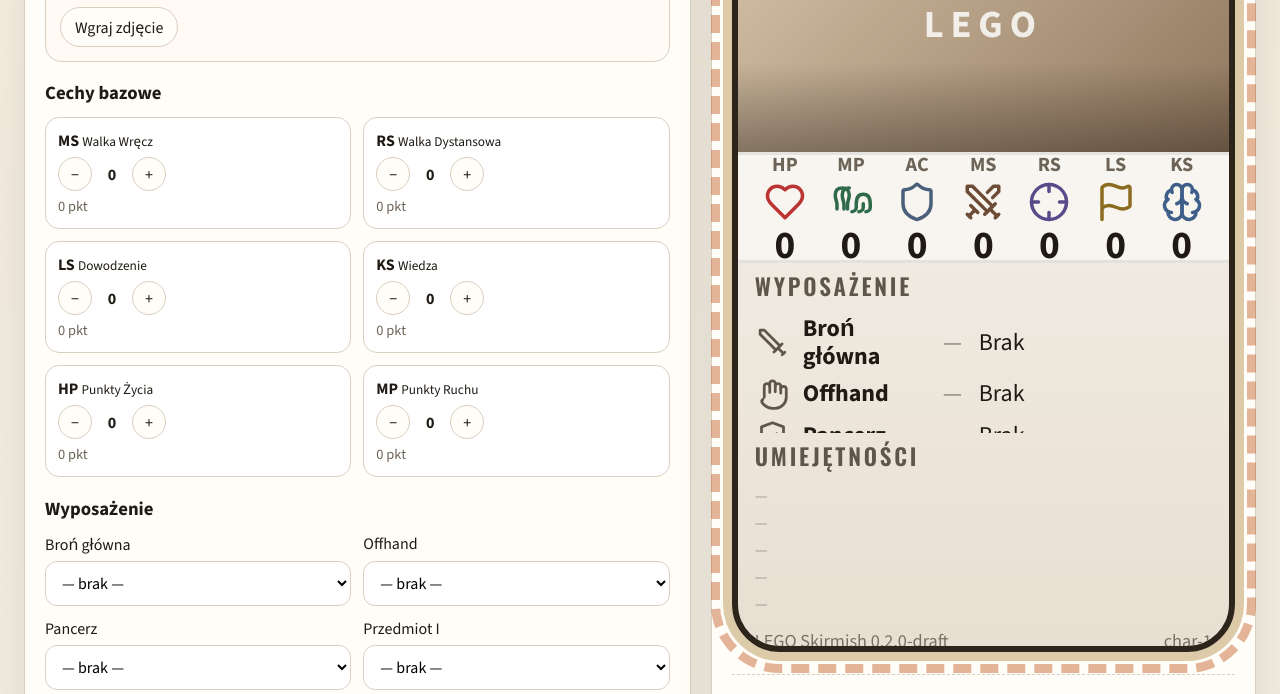
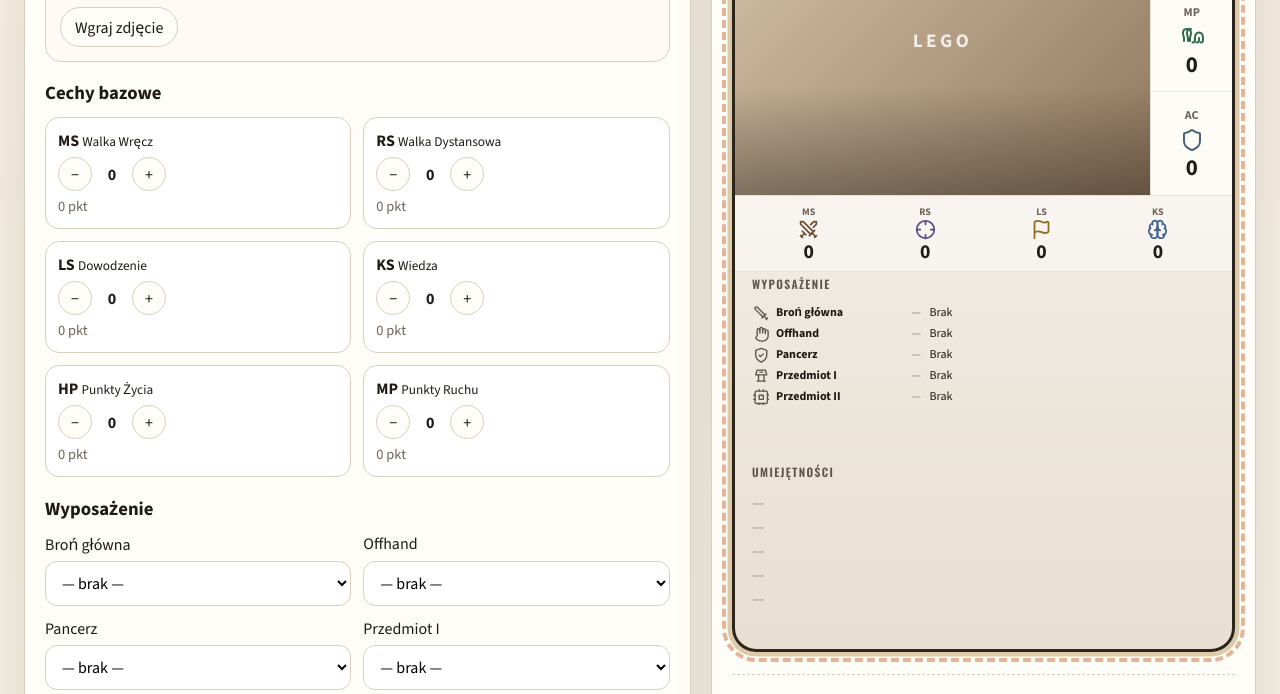
Before and after one commit to rozmiarD/hobt, a website built with Vite: page web/index.html in a window 1280 px wide. Shown: the part 864-1558 px from the top of the page. Built offline with nearby package versions, Linux system fonts and the light colour scheme.

Commit message:
Refine card scale and move HP/MP/AC beside portrait.
Reduce preview scale to 1.5x and show core stats in a vertical column split evenly along the portrait height.

```diff
--- a/web/src/card-theme.css
+++ b/web/src/card-theme.css
@@ -132,35 +132,40 @@ body {
 }
 
 .character-card .card-stat-icon .hobt-icon {
-  width: calc(14px * var(--card-scale, 3));
-  height: calc(14px * var(--card-scale, 3));
+  width: calc(14px * var(--card-scale, 1.5));
+  height: calc(14px * var(--card-scale, 1.5));
+}
+
+.character-card .card-portrait-stat-cell .card-stat-icon .hobt-icon {
+  width: calc(16px * var(--card-scale, 1.5));
+  height: calc(16px * var(--card-scale, 1.5));
 }
 
 .character-card .card-eq-icon {
   display: grid;
   place-items: center;
-  width: calc(12px * var(--card-scale, 3));
-  height: calc(12px * var(--card-scale, 3));
+  width: calc(12px * var(--card-scale, 1.5));
+  height: calc(12px * var(--card-scale, 1.5));
   color: #5f564b;
 }
 
 .character-card .card-eq-icon .hobt-icon {
-  width: calc(11px * var(--card-scale, 3));
-  height: calc(11px * var(--card-scale, 3));
+  width: calc(11px * var(--card-scale, 1.5));
+  height: calc(11px * var(--card-scale, 1.5));
 }
 
 .character-card .card-ability-icon {
   display: grid;
   place-items: center;
-  width: calc(11px * var(--card-scale, 3));
-  height: calc(11px * var(--card-scale, 3));
-  margin-top: calc(1px * var(--card-scale, 3));
+  width: calc(11px * var(--card-scale, 1.5));
+  height: calc(11px * var(--card-scale, 1.5));
+  margin-top: calc(1px * var(--card-scale, 1.5));
   color: #6d6458;
 }
 
 .character-card .card-ability-icon .hobt-icon {
-  width: calc(10px * var(--card-scale, 3));
-  height: calc(10px * var(--card-scale, 3));
+  width: calc(10px * var(--card-scale, 1.5));
+  height: calc(10px * var(--card-scale, 1.5));
 }
 
 .card-ability-row.type-negative .card-ability-icon {
--- a/web/src/card-view.ts
+++ b/web/src/card-view.ts
@@ -8,7 +8,9 @@ import {
 import { t, type Locale } from "./i18n.js";
 
 const STAT_ORDER = ["hp", "mp", "ac", "ms", "rs", "ls", "ks"] as const;
-const CARD_ICON_SCALE = 3;
+const PORTRAIT_STATS = ["hp", "mp", "ac"] as const;
+const BANNER_STATS = ["ms", "rs", "ls", "ks"] as const;
+const CARD_ICON_SCALE = 1.5;
 
 function statLabel(locale: Locale, key: (typeof STAT_ORDER)[number]): string {
   const map = {
@@ -95,18 +97,37 @@ function renderPortrait(card: CharacterCard): string {
   return `<div class="card-portrait-placeholder">LEGO</div>`;
 }
 
-function renderStats(locale: Locale, card: CharacterCard): string {
-  return STAT_ORDER.map((key) => {
+function renderStatCell(
+  locale: Locale,
+  card: CharacterCard,
+  key: (typeof STAT_ORDER)[number],
+  variant: "portrait" | "banner",
+): string {
   const value = card.stats[key];
   const label = statLabel(locale, key);
+  const iconSize = (variant === "portrait" ? 16 : 14) * CARD_ICON_SCALE;
+  const cellClass =
+    variant === "portrait" ? "card-portrait-stat-cell" : "card-stat-cell";
+
   return `
-      <div class="card-stat-cell stat-${key}">
+      <div class="${cellClass} stat-${key}">
         <span class="card-stat-key">${key.toUpperCase()}</span>
-        <span class="card-stat-icon">${renderIcon(STAT_ICONS[key]!, "card-stat-svg", 14 * CARD_ICON_SCALE)}</span>
+        <span class="card-stat-icon">${renderIcon(STAT_ICONS[key]!, variant === "portrait" ? "card-portrait-stat-svg" : "card-stat-svg", iconSize)}</span>
         <strong class="card-stat-value">${value}</strong>
         <span class="card-stat-name">${escapeHtml(label)}</span>
       </div>`;
-  }).join("");
+}
+
+function renderPortraitStats(locale: Locale, card: CharacterCard): string {
+  return PORTRAIT_STATS.map((key) =>
+    renderStatCell(locale, card, key, "portrait"),
+  ).join("");
+}
+
+function renderBannerStats(locale: Locale, card: CharacterCard): string {
+  return BANNER_STATS.map((key) =>
+    renderStatCell(locale, card, key, "banner"),
+  ).join("");
 }
 
 function renderEquipment(locale: Locale, card: CharacterCard): string {
@@ -175,14 +196,19 @@ function renderFullCard(
       </header>
 
       <section class="card-zone card-zone-portrait" aria-label="Portrait">
+        <div class="card-portrait-layout">
           <div class="card-portrait-wrap">
             ${renderPortrait(card)}
             <div class="card-portrait-gradient"></div>
           </div>
+          <div class="card-portrait-stats" aria-label="Core stats">
+            ${renderPortraitStats(locale, card)}
+          </div>
+        </div>
       </section>
 
       <section class="card-zone card-zone-stats" aria-label="Stats">
-        <div class="card-stats-grid">${renderStats(locale, card)}</div>
+        <div class="card-stats-grid">${renderBannerStats(locale, card)}</div>
       </section>
 
       <section class="card-zone card-zone-equipment" aria-label="Equipment">
--- a/web/src/styles.css
+++ b/web/src/styles.css
@@ -625,7 +625,7 @@ select {
 }
 
 .character-card {
-  --card-scale: 3;
+  --card-scale: 1.5;
   --card-safe: 3.5%;
   width: min(100%, calc(350px * var(--card-scale)));
   aspect-ratio: 7 / 12;
@@ -633,7 +633,7 @@ select {
   border-radius: calc(16px * var(--card-scale));
   overflow: hidden;
   display: grid;
-  grid-template-rows: 12% 30% 13% 20% 23% 2%;
+  grid-template-rows: 11% 36% 9% 22% 24% 2%;
   background: linear-gradient(180deg, #fffdf8 0%, #efe4d2 100%);
   box-shadow: 0 14px 30px rgba(31, 26, 20, 0.14);
 }
@@ -739,10 +739,49 @@ select {
   position: relative;
 }
 
+.card-portrait-layout {
+  display: grid;
+  grid-template-columns: 1fr auto;
+  height: 100%;
+  min-height: 0;
+}
+
 .card-portrait-wrap {
   position: relative;
   height: 100%;
+  min-width: 0;
   background: linear-gradient(135deg, #d7c4aa, #8f765d);
+}
+
+.card-portrait-stats {
+  display: grid;
+  grid-template-rows: repeat(3, minmax(0, 1fr));
+  width: calc(3.4rem * var(--card-scale));
+  background: rgba(255, 253, 248, 0.92);
+  border-left: calc(1px * var(--card-scale)) solid rgba(0, 0, 0, 0.1);
+}
+
+.card-portrait-stat-cell {
+  display: flex;
+  flex-direction: column;
+  align-items: center;
+  justify-content: center;
+  gap: calc(2px * var(--card-scale));
+  text-align: center;
+  padding: calc(2px * var(--card-scale));
+  border-bottom: calc(1px * var(--card-scale)) solid rgba(0, 0, 0, 0.08);
+}
+
+.card-portrait-stat-cell:last-child {
+  border-bottom: none;
+}
+
+.card-portrait-stat-cell .card-stat-key {
+  font-size: calc(0.5rem * var(--card-scale));
+}
+
+.card-portrait-stat-cell .card-stat-value {
+  font-size: calc(0.95rem * var(--card-scale));
 }
 
 .card-portrait-image,
@@ -781,7 +820,7 @@ select {
 .card-stats-grid {
   width: 100%;
   display: grid;
-  grid-template-columns: repeat(7, minmax(0, 1fr));
+  grid-template-columns: repeat(4, minmax(0, 1fr));
   gap: calc(2px * var(--card-scale));
 }
 
```
Lines whose indentation alone changed are shown as unchanged.
